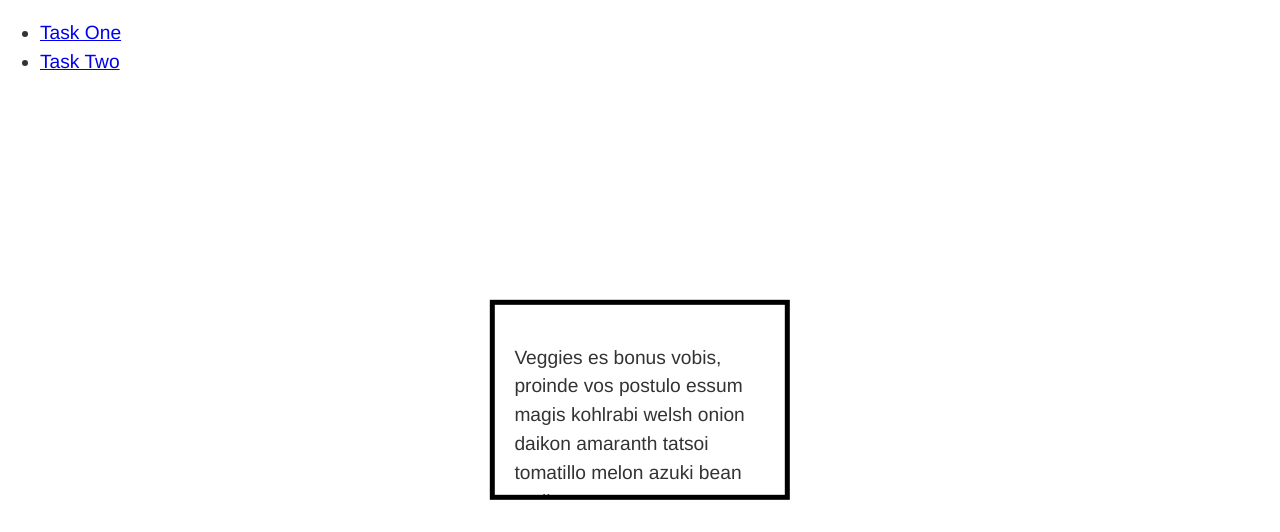
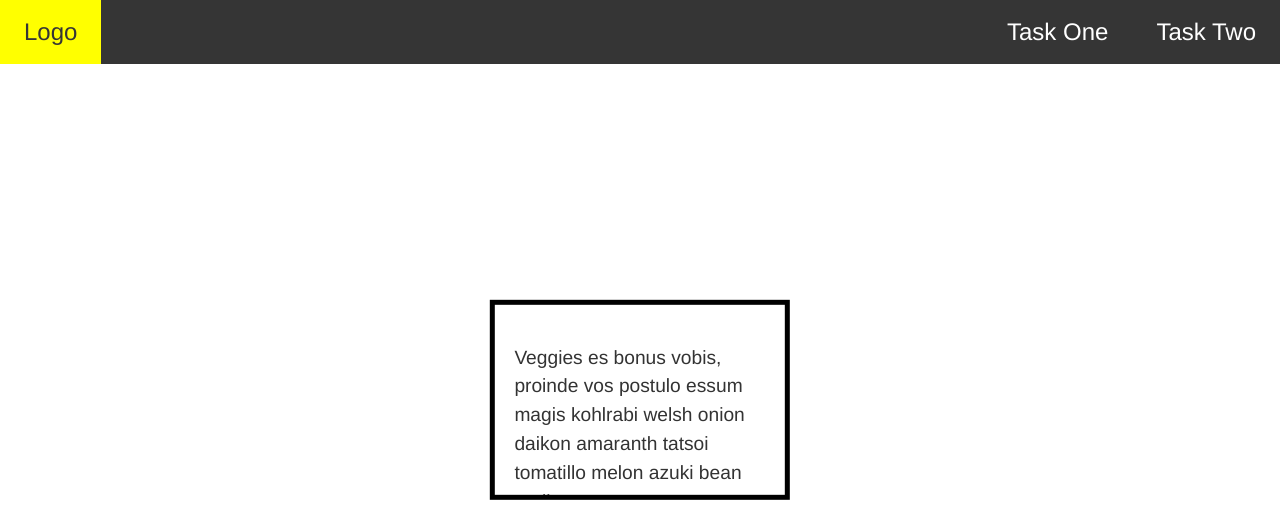
Before and after one commit to matheus4lves/mdn-overflowing-content, a plain HTML site: page app/index.html in a window 1280 px wide. Drawn offline with Linux system fonts and the light colour scheme.

Commit message:
Style the desktop version of the page

```diff
--- a/app/index.html
+++ b/app/index.html
@@ -2,16 +2,28 @@
 <html lang="en">
   <head>
     <meta charset="utf-8" />
+    <meta name="viewport" content="max-width=device-width; initial-scale=1.0" />
     <title>Overflow Task 1: Making a scrollable box</title>
     <link rel="stylesheet" href="assets/styles/styles.css" />
+    <script src="https://kit.fontawesome.com/7276cb42f5.js" crossorigin="anonymous" defer></script>
   </head>
   <body>
+    <header>
+      <div class="top-navigation">
+        <a class="top-navigation__logo" href="#">Logo</a>
+        <button class="top-navigation__menu-icon">
+          <i class="fa-solid fa-bars"></i>
+        </button>
+        <div class="top-navigation__menu">
           <nav>
             <ul>
               <li><a href="#">Task One</a></li>
               <li><a href="common/task-two.html">Task Two</a></li>
             </ul>
           </nav>
+        </div>
+      </div>
+    </header>
     <main>
       <div class="box">
         <p>Veggies es bonus vobis, proinde vos postulo essum magis kohlrabi welsh onion daikon amaranth tatsoi tomatillo melon azuki bean garlic.</p>
```
Also changed, not shown: app/common/task-two.html (+10 -0 lines). Lines whose indentation alone changed are shown as unchanged.
